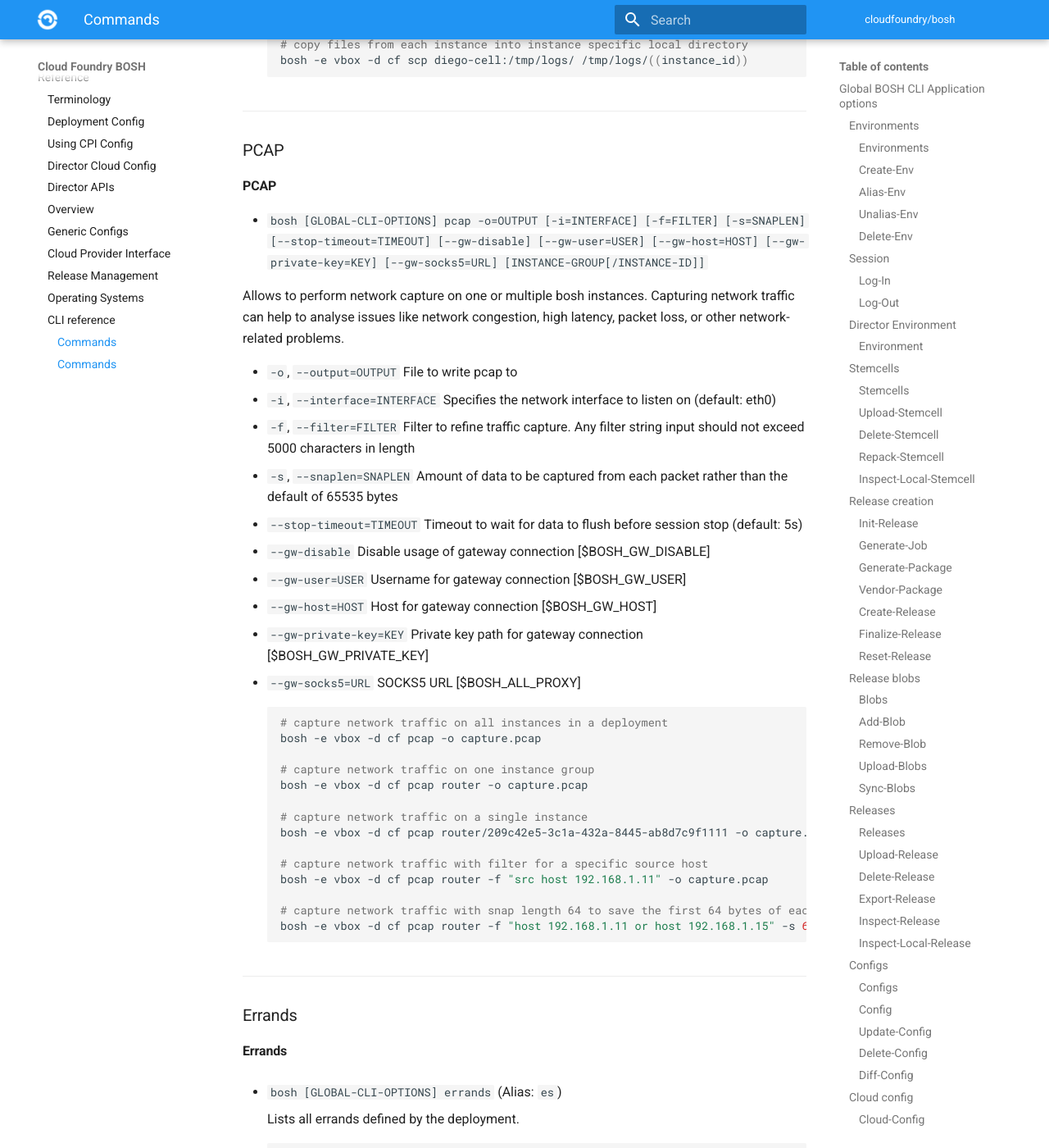
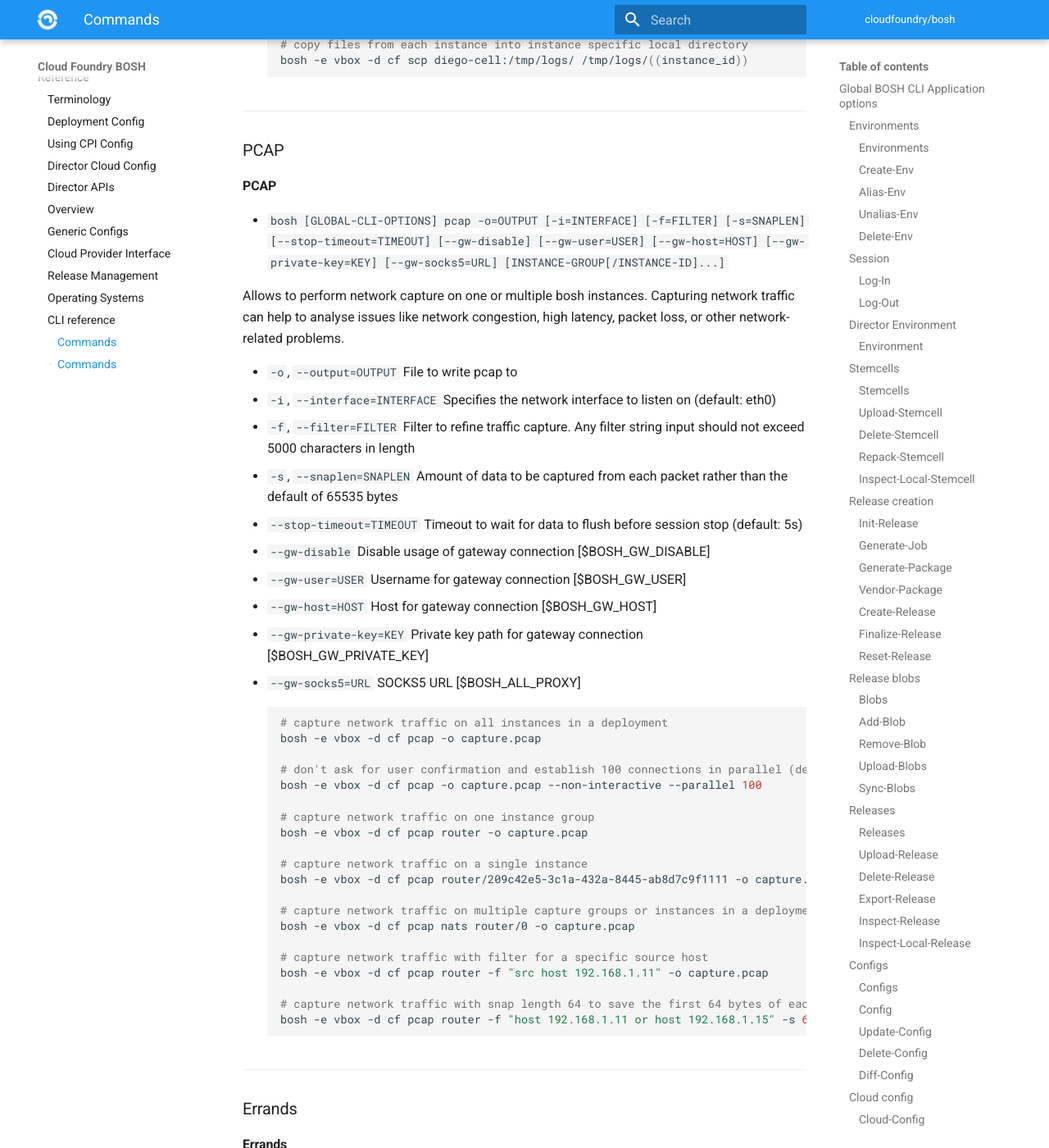
Before and after one commit to cloudfoundry/docs-bosh, an MkDocs documentation site: the page built from content/cli-v2.md, in a window 1280 px wide and 1400 px high, scrolled down 33167 px. Shown: the whole window at 82% size. Built offline with MkDocs 1.6.1 and Material for MkDocs 9.7.7, drawn with Linux system fonts in a browser that asks for light colours; old or Windows-style settings are respelled for this version of MkDocs.

Commit message:
Adjust bosh pcap command documentation
See: https://github.com/cloudfoundry/bosh-cli/pull/672

```diff
--- a/content/cli-v2.md
+++ b/content/cli-v2.md
@@ -1346,7 +1346,7 @@ See [CPI config](cpi-config.md).
 
 #### PCAP {: #pcap }
 
-- `bosh [GLOBAL-CLI-OPTIONS] pcap -o=OUTPUT [-i=INTERFACE] [-f=FILTER] [-s=SNAPLEN] [--stop-timeout=TIMEOUT] [--gw-disable] [--gw-user=USER] [--gw-host=HOST] [--gw-private-key=KEY] [--gw-socks5=URL] [INSTANCE-GROUP[/INSTANCE-ID]]`
+- `bosh [GLOBAL-CLI-OPTIONS] pcap -o=OUTPUT [-i=INTERFACE] [-f=FILTER] [-s=SNAPLEN] [--stop-timeout=TIMEOUT] [--gw-disable] [--gw-user=USER] [--gw-host=HOST] [--gw-private-key=KEY] [--gw-socks5=URL] [INSTANCE-GROUP[/INSTANCE-ID]...]`
 
    Allows to perform network capture on one or multiple bosh instances. Capturing network traffic can help to analyse issues like network congestion, high latency, packet loss, or other network-related problems.
 
@@ -1365,11 +1365,17 @@ See [CPI config](cpi-config.md).
     # capture network traffic on all instances in a deployment
     bosh -e vbox -d cf pcap -o capture.pcap
 
+    # don't ask for user confirmation and establish 100 connections in parallel (default: 5)
+    bosh -e vbox -d cf pcap -o capture.pcap --non-interactive --parallel 100
+
     # capture network traffic on one instance group
     bosh -e vbox -d cf pcap router -o capture.pcap
 
     # capture network traffic on a single instance
     bosh -e vbox -d cf pcap router/209c42e5-3c1a-432a-8445-ab8d7c9f1111 -o capture.pcap
+
+    # capture network traffic on multiple capture groups or instances in a deployment
+    bosh -e vbox -d cf pcap nats router/0 -o capture.pcap
 
     # capture network traffic with filter for a specific source host
     bosh -e vbox -d cf pcap router -f "src host 192.168.1.11" -o capture.pcap
```
